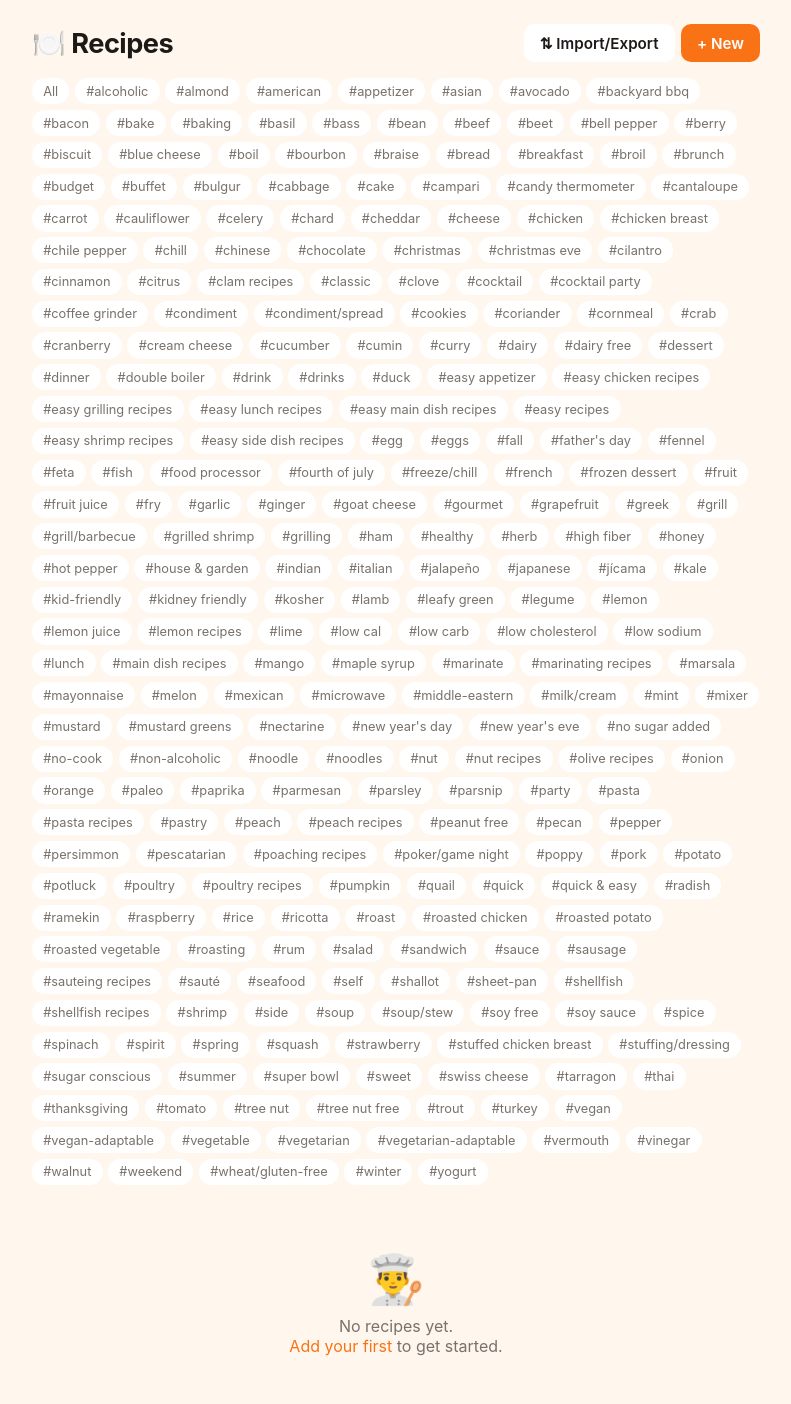
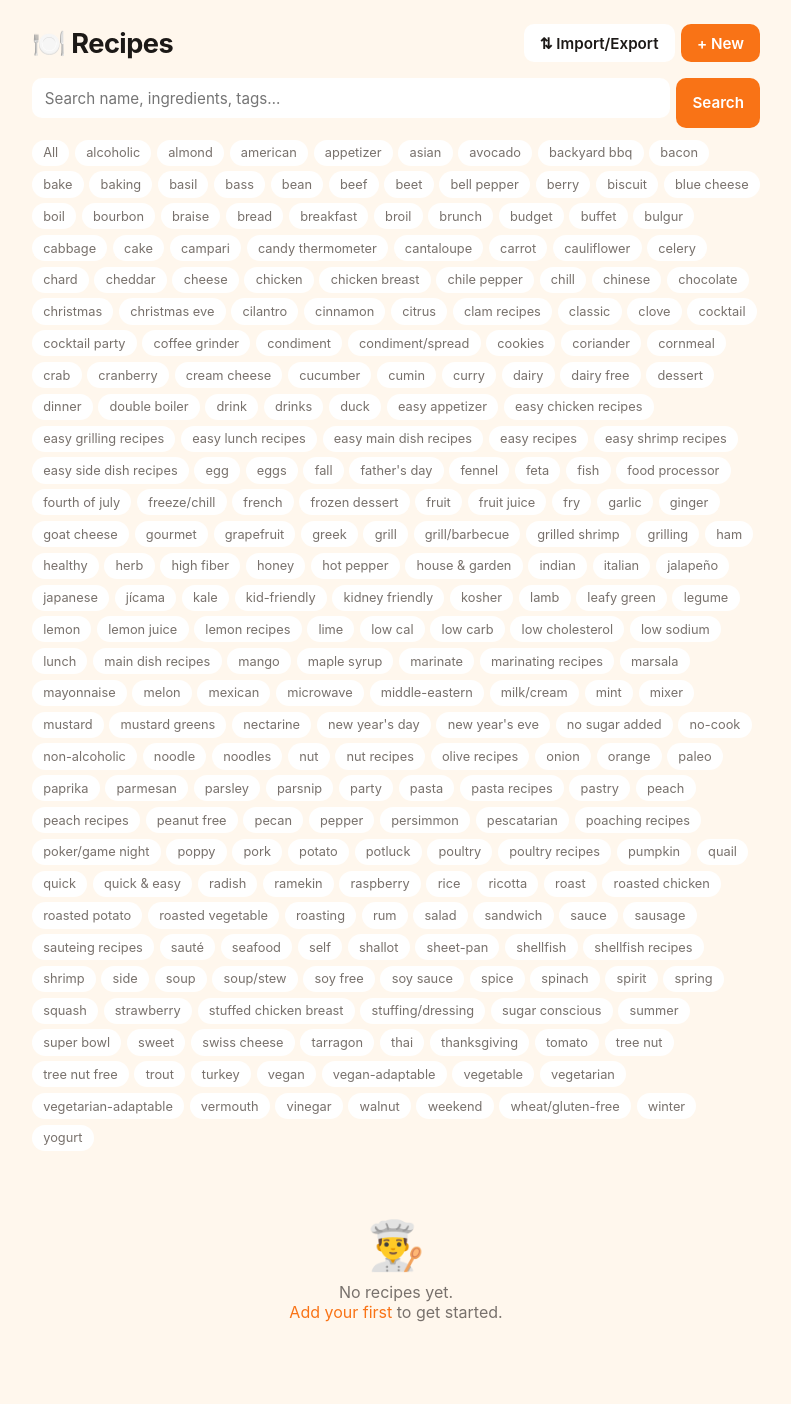
Before and after one commit to siebe2607-netizen/app-creations, a Flask app: a page that uses recipe_box/templates/index.html in a window 1280 px wide. Shown: the whole page, without its empty margins (244-1035 px from the left). After the commit the page ends 1322 px from the top, so only its background shows below. Run offline with Flask 3, Linux system fonts and the light colour scheme.

Commit message:
Add search + pagination, remove # prefix on tags

```diff
--- a/recipe_box/app.py
+++ b/recipe_box/app.py
@@ -34,19 +34,52 @@
     return sorted(tags)
 
 
+PER_PAGE = 24
+
+
+def _matches(r: dict, q: str) -> bool:
+    """Case-insensitive search across name, ingredients, tags, notes."""
+    hay = " ".join([
+        r.get("name", ""),
+        " ".join(r.get("ingredients") or []),
+        " ".join(r.get("tags") or []),
+        r.get("notes", ""),
+    ]).lower()
+    return all(tok in hay for tok in q.lower().split())
+
+
 @app.route("/")
 def index():
     data = load()
     tag = request.args.get("tag", "").strip()
+    q = request.args.get("q", "").strip()
+    try:
+        page = max(1, int(request.args.get("page", 1)))
+    except ValueError:
+        page = 1
+
     recipes = list(data["recipes"].values())
     if tag:
         recipes = [r for r in recipes if tag in r.get("tags", [])]
+    if q:
+        recipes = [r for r in recipes if _matches(r, q)]
     recipes.sort(key=lambda r: (not r.get("favorite"), r["name"].lower()))
+
+    total = len(recipes)
+    pages = max(1, (total + PER_PAGE - 1) // PER_PAGE)
+    page = min(page, pages)
+    start = (page - 1) * PER_PAGE
+    page_recipes = recipes[start:start + PER_PAGE]
+
     return render_template(
         "index.html",
-        recipes=recipes,
+        recipes=page_recipes,
+        total=total,
+        page=page,
+        pages=pages,
         tags=all_tags(data["recipes"]),
         current_tag=tag,
+        query=q,
         highlight_id=request.args.get("pick"),
     )
 
--- a/recipe_box/templates/index.html
+++ b/recipe_box/templates/index.html
@@ -42,6 +42,17 @@
   .io-panel input[type=file] { width: 100%; padding: 0.5rem; background: var(--card-hi); color: var(--text); border: 0; border-radius: 8px; font-family: inherit; }
   .hint { color: var(--muted); font-size: 0.75rem; margin-top: 0.5rem; }
   .hint code { background: var(--card-hi); padding: 0.1rem 0.3rem; border-radius: 4px; }
+  form.search { display: flex; gap: 0.4rem; margin-bottom: 0.75rem; }
+  form.search input[type=search] {
+    flex: 1; padding: 0.65rem 0.8rem; background: var(--card); color: var(--text);
+    border: 0; border-radius: 10px; font-size: 0.95rem; font-family: inherit; outline: none;
+  }
+  .result-meta { color: var(--muted); font-size: 0.8rem; margin: 0.75rem 0.3rem; }
+  .pagination {
+    display: flex; gap: 0.75rem; align-items: center; justify-content: center;
+    margin-top: 1.25rem; flex-wrap: wrap;
+  }
+  .pagination .dim { color: var(--muted); font-size: 0.9rem; }
 {% endblock %}
 
 {% block body %}
@@ -88,14 +99,25 @@
 </div>
 {% endif %}
 
+<form class="search" method="get" action="{{ url_for('index') }}">
+  <input type="search" name="q" value="{{ query }}" placeholder="Search name, ingredients, tags…" autocomplete="off">
+  {% if current_tag %}<input type="hidden" name="tag" value="{{ current_tag }}">{% endif %}
+  <button type="submit" class="btn">Search</button>
+  {% if query %}<a class="btn secondary" href="{{ url_for('index', tag=current_tag) }}">Clear</a>{% endif %}
+</form>
+
 {% if tags %}
 <div class="tags">
-  <a class="tag {% if not current_tag %}active{% endif %}" href="{{ url_for('index') }}">All</a>
+  <a class="tag {% if not current_tag %}active{% endif %}" href="{{ url_for('index', q=query) }}">All</a>
   {% for t in tags %}
-  <a class="tag {% if current_tag == t %}active{% endif %}" href="{{ url_for('index', tag=t) }}">#{{ t }}</a>
+  <a class="tag {% if current_tag == t %}active{% endif %}" href="{{ url_for('index', tag=t, q=query) }}">{{ t }}</a>
   {% endfor %}
 </div>
 {% endif %}
+
+<div class="result-meta">
+  {% if total %}{{ total }} recipe{{ 's' if total != 1 else '' }}{% if pages > 1 %} · page {{ page }}/{{ pages }}{% endif %}{% endif %}
+</div>
 
 {% if recipes %}
 <div class="grid">
@@ -111,6 +133,15 @@
   </a>
   {% endfor %}
 </div>
+
+{% if pages > 1 %}
+<div class="pagination">
+  {% if page > 1 %}<a class="btn secondary" href="{{ url_for('index', page=page-1, q=query, tag=current_tag) }}">← Prev</a>{% endif %}
+  <span class="dim">Page {{ page }} of {{ pages }}</span>
+  {% if page < pages %}<a class="btn secondary" href="{{ url_for('index', page=page+1, q=query, tag=current_tag) }}">Next →</a>{% endif %}
+</div>
+{% endif %}
+
 {% else %}
 <div class="empty">
   <div class="big">👨‍🍳</div>
--- a/recipe_box/templates/view.html
+++ b/recipe_box/templates/view.html
@@ -29,7 +29,7 @@
       {% if r.last_cooked %} · last: {{ r.last_cooked }}{% endif %}
     </div>
     {% if r.tags %}
-    <div class="tags">{% for t in r.tags %}<span class="tag">#{{ t }}</span>{% endfor %}</div>
+    <div class="tags">{% for t in r.tags %}<span class="tag">{{ t }}</span>{% endfor %}</div>
     {% endif %}
   </div>
   <form method="post" action="{{ url_for('favorite', rid=r.id) }}" style="margin-left:auto">
```
